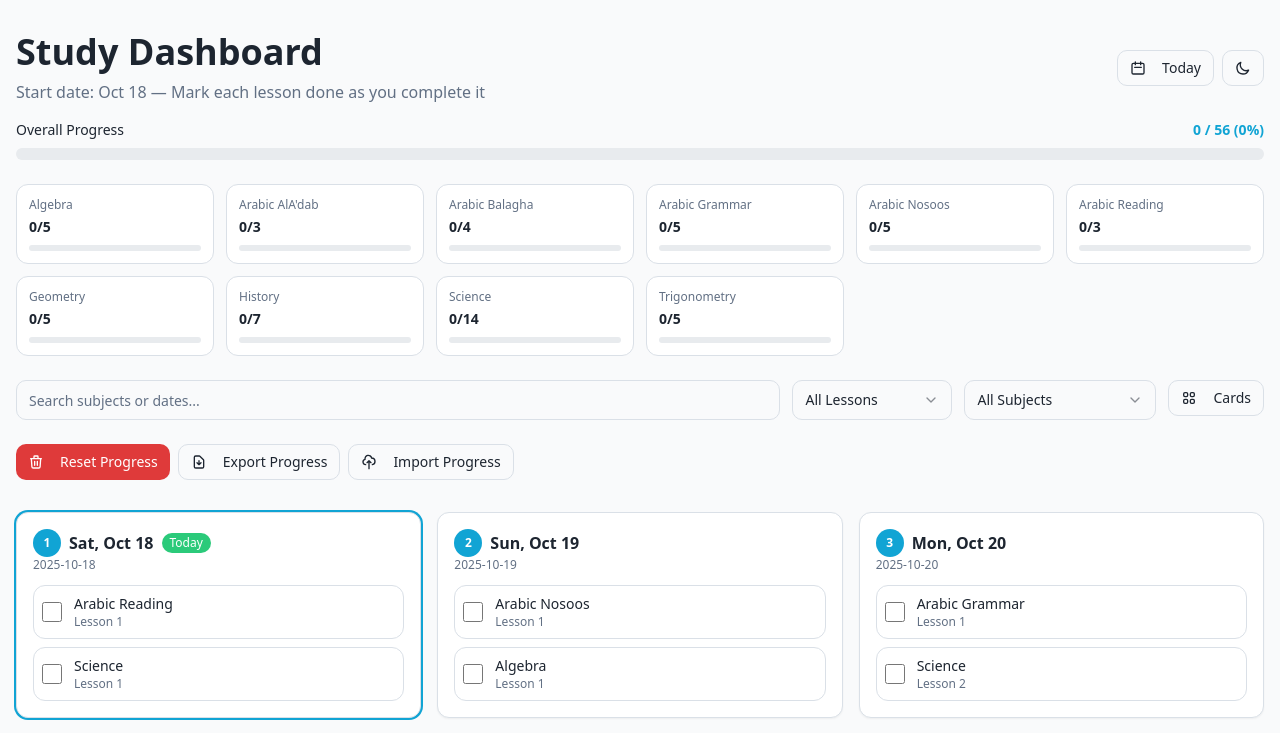
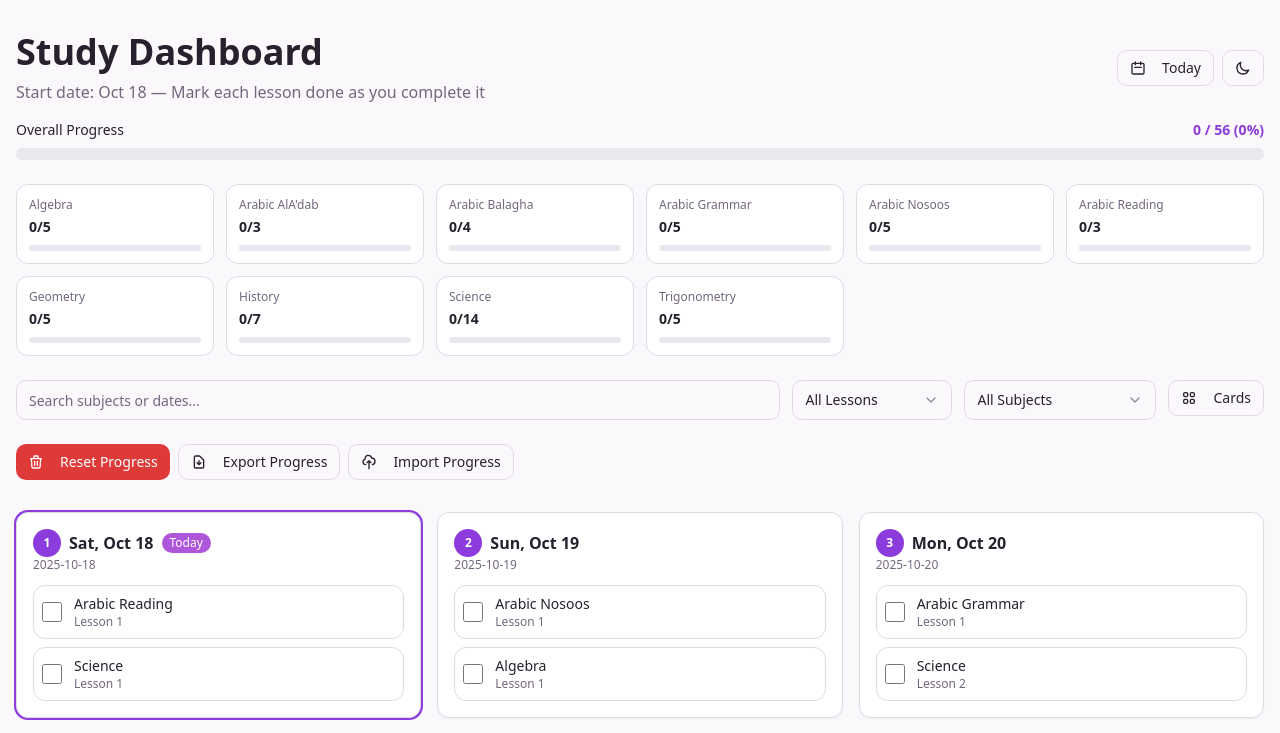
Before and after one commit to EyadIsAfkVibing/daily-learn-board, a React (Vite) app: page / in a window 1280 px wide. Shown: the top 733 px of the page. Built offline with nearby package versions, Linux system fonts and the light colour scheme; the HTML template or start-up script is replaced by a standard one.

Commit message:
Refactor: Adjust color scheme

```diff
--- a/src/index.css
+++ b/src/index.css
@@ -8,33 +8,33 @@ All colors MUST be HSL.
 
 @layer base {
   :root {
-    --background: 210 20% 98%;
-    --foreground: 215 25% 15%;
+    --background: 270 30% 98%;
+    --foreground: 270 15% 15%;
 
     --card: 0 0% 100%;
-    --card-foreground: 215 25% 15%;
+    --card-foreground: 270 15% 15%;
 
     --popover: 0 0% 100%;
-    --popover-foreground: 215 25% 15%;
+    --popover-foreground: 270 15% 15%;
 
-    --primary: 195 85% 45%;
+    --primary: 270 70% 55%;
     --primary-foreground: 0 0% 100%;
 
-    --secondary: 210 15% 92%;
-    --secondary-foreground: 215 25% 15%;
+    --secondary: 270 20% 92%;
+    --secondary-foreground: 270 15% 15%;
 
-    --muted: 210 15% 95%;
-    --muted-foreground: 215 15% 45%;
+    --muted: 270 15% 95%;
+    --muted-foreground: 270 10% 45%;
 
-    --accent: 150 65% 48%;
+    --accent: 280 65% 60%;
     --accent-foreground: 0 0% 100%;
 
     --destructive: 0 72% 55%;
     --destructive-foreground: 0 0% 100%;
 
-    --border: 210 20% 88%;
-    --input: 210 20% 88%;
-    --ring: 195 85% 45%;
+    --border: 270 20% 88%;
+    --input: 270 20% 88%;
+    --ring: 270 70% 55%;
 
     --success: 150 65% 48%;
     --success-foreground: 0 0% 100%;
@@ -45,36 +45,36 @@ All colors MUST be HSL.
   }
 
   .dark {
-    --background: 215 30% 8%;
-    --foreground: 210 20% 95%;
+    --background: 270 30% 8%;
+    --foreground: 270 20% 95%;
 
-    --card: 215 28% 12%;
-    --card-foreground: 210 20% 95%;
+    --card: 270 28% 12%;
+    --card-foreground: 270 20% 95%;
 
-    --popover: 215 28% 12%;
-    --popover-foreground: 210 20% 95%;
+    --popover: 270 28% 12%;
+    --popover-foreground: 270 20% 95%;
 
-    --primary: 195 85% 55%;
-    --primary-foreground: 215 30% 8%;
+    --primary: 270 75% 65%;
+    --primary-foreground: 270 30% 8%;
 
-    --secondary: 215 25% 18%;
-    --secondary-foreground: 210 20% 95%;
+    --secondary: 270 25% 18%;
+    --secondary-foreground: 270 20% 95%;
 
-    --muted: 215 25% 15%;
-    --muted-foreground: 215 15% 60%;
+    --muted: 270 25% 15%;
+    --muted-foreground: 270 15% 60%;
 
-    --accent: 150 65% 55%;
-    --accent-foreground: 215 30% 8%;
+    --accent: 280 70% 65%;
+    --accent-foreground: 270 30% 8%;
 
     --destructive: 0 72% 60%;
-    --destructive-foreground: 210 20% 95%;
+    --destructive-foreground: 270 20% 95%;
 
-    --border: 215 25% 20%;
-    --input: 215 25% 20%;
-    --ring: 195 85% 55%;
+    --border: 270 25% 20%;
+    --input: 270 25% 20%;
+    --ring: 270 75% 65%;
 
     --success: 150 65% 55%;
-    --success-foreground: 215 30% 8%;
+    --success-foreground: 270 30% 8%;
   }
 }
 
```
